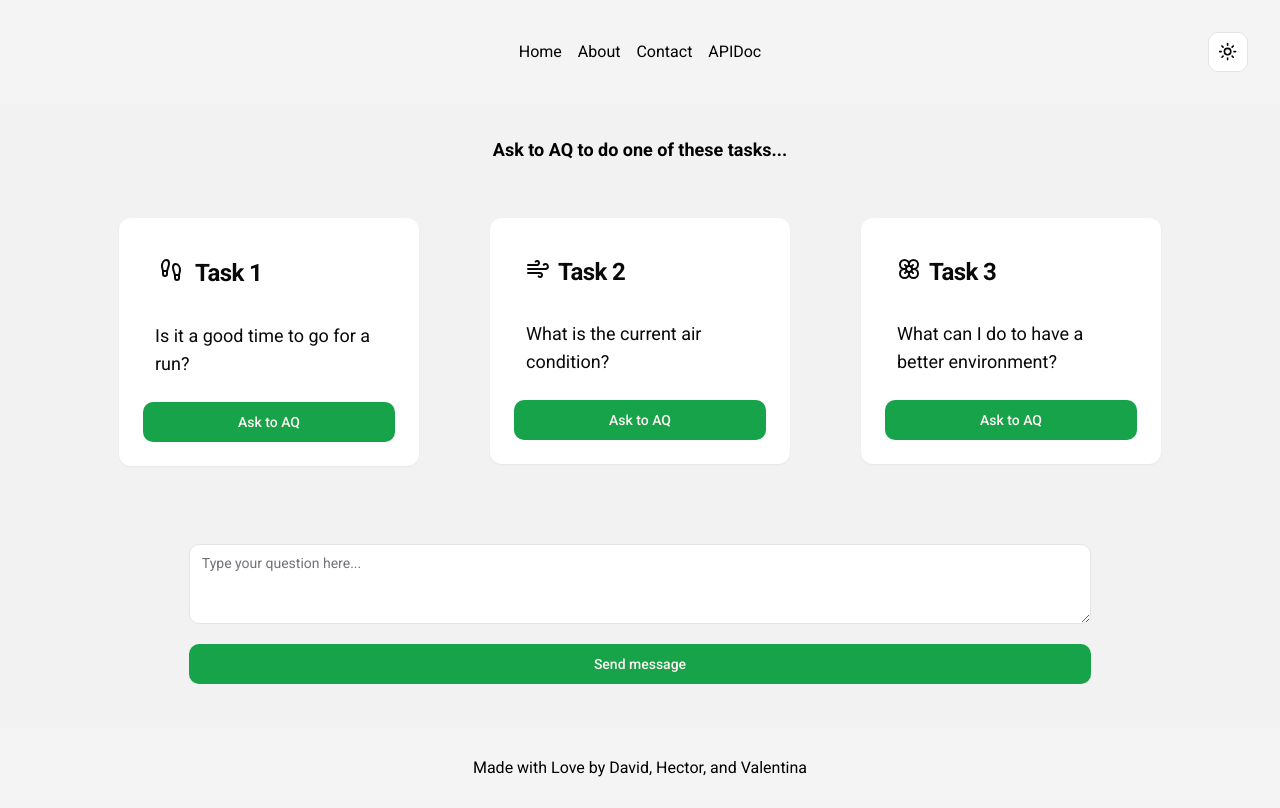
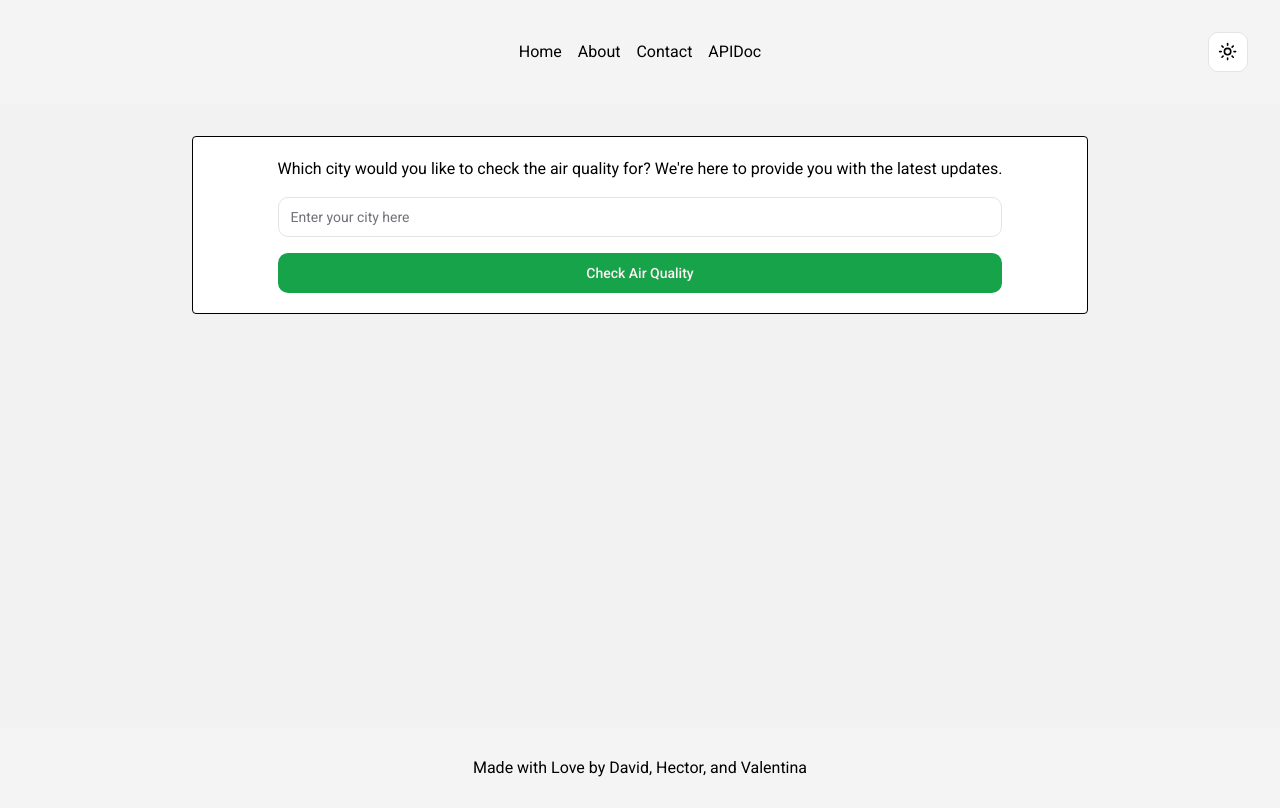
Before and after one commit to ItalianCookieMonster/AQ-app, a React (Vite) app: page /home in a window 1280 px wide. Built offline with nearby package versions, Linux system fonts and the light colour scheme.

Commit message:
input city done

```diff
--- /dev/null
+++ b/src/components/CityInputForm/CityInputForm.jsx
@@ -0,0 +1,43 @@
+/* eslint-disable react/prop-types */
+import { Button } from '../ui/button';
+import { Input } from '../ui/input';
+import { useState } from 'react';
+
+
+function CityInputForm({ onSubmit, initialCity, promptText, className}){
+
+    const [localCity, setLocalCity] = useState(initialCity);
+    const [error, setError] = useState('');
+
+    const handleSubmit = (event) => {
+        event.preventDefault();
+        if (!localCity.trim()) {
+            setError('Please enter a city name.');
+        } else {
+            setError('');
+            onSubmit(localCity);
+        }
+    };
+
+    return (
+        <div className={`flex justify-center items-center p-5 rounded md:w-[70vw] ${className}`}>
+            <form onSubmit={handleSubmit}>
+                <label htmlFor="cityInput" className="block mb-4 leading-[1.5em]">
+                    {promptText}
+                </label>
+                <Input
+                    type="text"
+                    id="cityInput"
+                    value={localCity}
+                    onChange={(e) => setLocalCity(e.target.value)}
+                    placeholder="Enter your city here"
+                    className="block mb-4"
+                />
+                {error && <div className="mb-4 text-red-500">{error}</div>}
+                <Button type="submit" className="block w-full">Check Air Quality</Button>
+            </form>
+        </div>
+    );
+}
+
+export default CityInputForm;
--- a/src/pages/Hompage/Homepage.jsx
+++ b/src/pages/Hompage/Homepage.jsx
@@ -1,14 +1,40 @@
-import CustomQuestion from "@/components/CustomQuestion/CustomQuestion"
-import Questions from "@/components/Questions/Questions"
+import { useState } from 'react';
+import CityInputForm from "@/components/CityInputForm/CityInputForm";
+import Questions from "@/components/Questions/Questions";
 
 const Homepage = () => {
+    const [city, setCity] = useState('');
+
+    const handleCitySubmit = (newCity) => {
+        setCity(newCity);
+        console.log(newCity);
+    };
+
     return (
-        <>
-            <h3 className="text-lg font-bold mb-5">Ask to AQ to do one of these tasks...</h3>
-            <Questions />
+        city === "" ?
+            <CityInputForm
+                onSubmit={handleCitySubmit}
+                initialCity={city}
+                promptText="Which city would you like to check the air quality for? We're here to provide you with the latest updates."
+                className="bg-background border border-solid flex-col"
+            />
+            :
+            <>
+                <header className="mb-8 text-center max-w-[600px]">
+                    <h1 className="text-2xl font-bold mb-2">Air Quality Information for {city}</h1>
+                    <p className="">{`Ready to make a difference? Choose a task below and let’s improve air quality together. Your journey to cleaner air starts now!`}</p>
+                </header>
+                <Questions />
 
-            <CustomQuestion title="Or type here for more informations." />
-        </>
-    )
-}
-export default Homepage
+                <CityInputForm
+                    onSubmit={handleCitySubmit}
+                    initialCity={city}
+                    promptText="Want to check the air quality in another city?"
+                    className="my-5 bg-accent"
+                />
+            </>
+    );
+};
+
+export default Homepage;
+``
--- a/src/pages/ProfileForm/ProfileForm.jsx
+++ b/src/pages/ProfileForm/ProfileForm.jsx
@@ -1,6 +1,7 @@
 import { useForm } from "react-hook-form";
 import { Button } from "@/components/ui/button";
 import { useNavigate } from "react-router-dom";
+
 
 function ProfileForm() {
   const {
@@ -21,7 +22,7 @@ function ProfileForm() {
   return (
     <form
       onSubmit={handleSubmit(onSubmit)}
-      className="max-w-md mx-auto p-6 bg-white shadow-md rounded-md space-y-4"
+      className="max-w-md mx-auto p-6 bg- shadow-md rounded-md space-y-4"
     >
       <div className="form-item">
         <label
@@ -62,7 +63,7 @@ function ProfileForm() {
       </div>
 
       <div className="form-item">
-        <label className="block text-sm font-medium text-gray-700">
+        <label className="block text-sm font-medium text-primary">
           Fitness Level:
         </label>
         <div className="mt-1 space-y-2">
@@ -71,7 +72,7 @@ function ProfileForm() {
               type="radio"
               {...register("fitnessLevel", { required: true })}
               value="couch-potato"
-              className="form-radio h-4 w-4 text-indigo-600"
+              className="form-radio h-4 w-4 text-primary"
             />
             <span className="ml-2 text-sm text-gray-700">
               {`Couch Potato (I'm a pro at Netflix marathons!)`}
@@ -83,7 +84,7 @@ function ProfileForm() {
               type="radio"
               {...register("fitnessLevel", { required: true })}
               value="occasional-mover"
-              className="form-radio h-4 w-4 text-indigo-600"
+              className="form-radio h-4 w-4 text-primary"
             />
             <span className="ml-2 text-sm text-gray-700">
               Occasional Mover (I take the stairs sometimes!)
@@ -95,7 +96,7 @@ function ProfileForm() {
               type="radio"
               {...register("fitnessLevel", { required: true })}
               value="gym-rat"
-              className="form-radio h-4 w-4 text-indigo-600"
+              className="form-radio h-4 w-4 text-primary"
             />
             <span className="ml-2 text-sm text-gray-700">
               Gym Rat (I lift... my coffee mug every morning!)
```
Also changed, not shown: src/components/NavBar/NavBar.jsx (indentation only).
